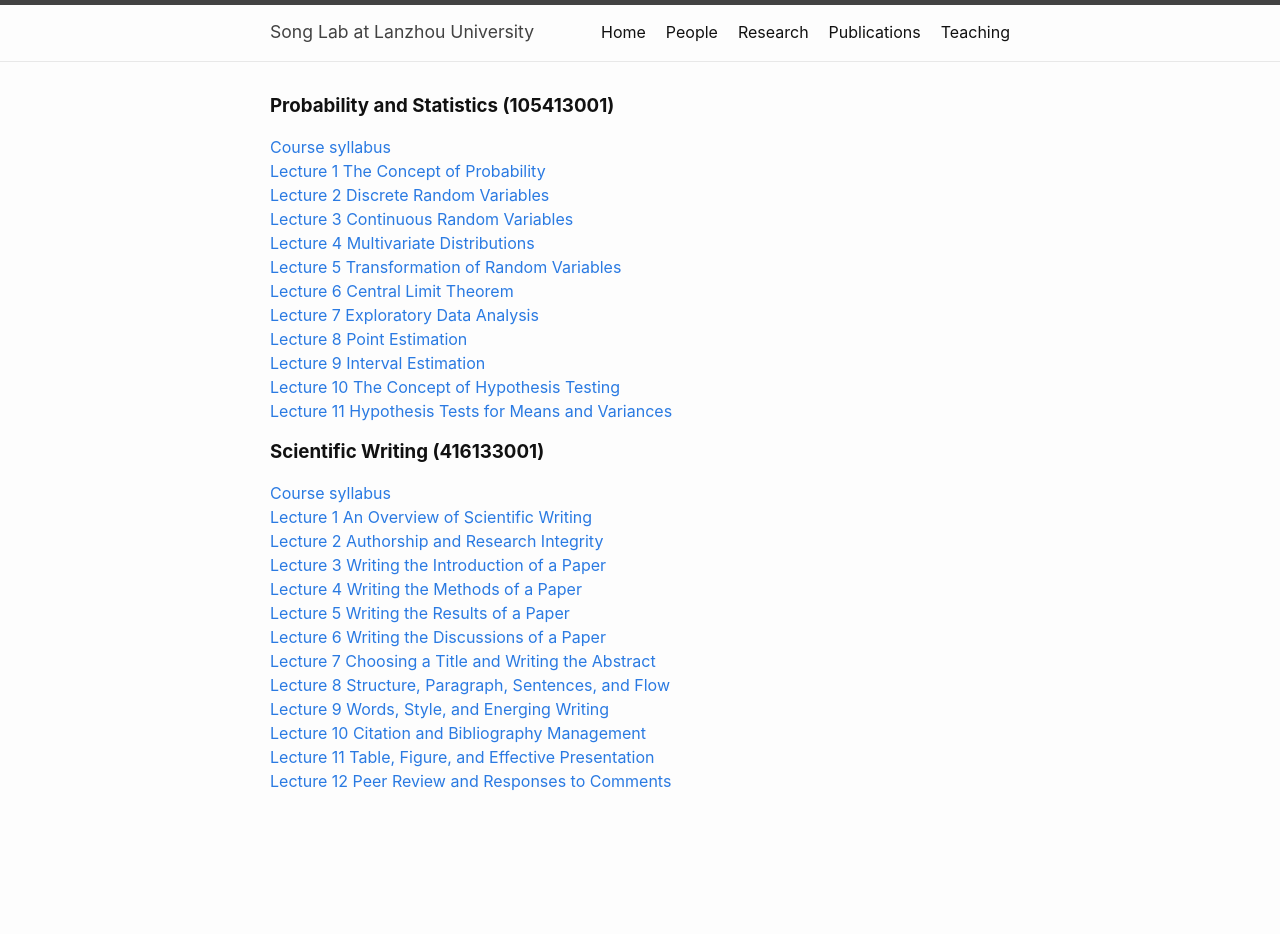
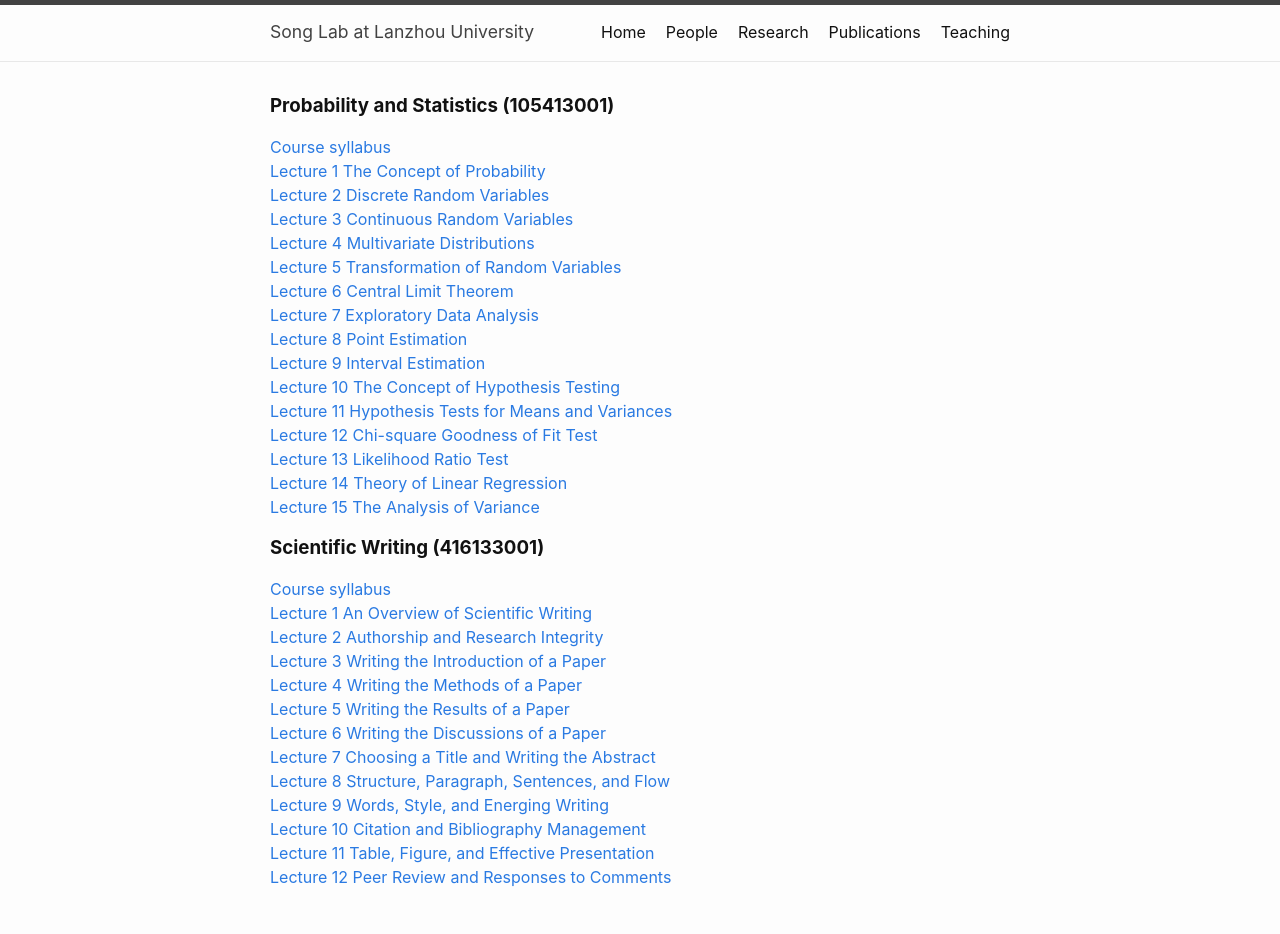
Before and after one commit to chaosonglab/chaosonglab.github.io, a Jekyll site: the page built from teaching.md, in a window 1280 px wide. Built offline with Jekyll 4.4.1, drawn with Linux system fonts in a browser that asks for light colours; before the commit the page ends 900 px from its top, so only the background shows below that.

Commit message:
Update teaching.md

```diff
--- a/teaching.md
+++ b/teaching.md
@@ -17,7 +17,11 @@ permalink: /teaching/
 [Lecture 8 Point Estimation](files/course_materials/statistics/lecture8_estimation.pdf) \
 [Lecture 9 Interval Estimation](files/course_materials/statistics/lecture9_interval.pdf) \
 [Lecture 10 The Concept of Hypothesis Testing](files/course_materials/statistics/lecture10_hypothesis.pdf) \
-[Lecture 11 Hypothesis Tests for Means and Variances](files/course_materials/statistics/lecture11_testmean.pdf)
+[Lecture 11 Hypothesis Tests for Means and Variances](files/course_materials/statistics/lecture11_testmean.pdf) \
+[Lecture 12 Chi-square Goodness of Fit Test](files/course_materials/statistics/lecture12_chisquare.pdf) \
+[Lecture 13 Likelihood Ratio Test](files/course_materials/statistics/lecture13_LRT.pdf) \
+[Lecture 14 Theory of Linear Regression](files/course_materials/statistics/lecture14_regression.pdf) \
+[Lecture 15 The Analysis of Variance](files/course_materials/statistics/lecture15_ANOVA.pdf)
 
 
 
```
